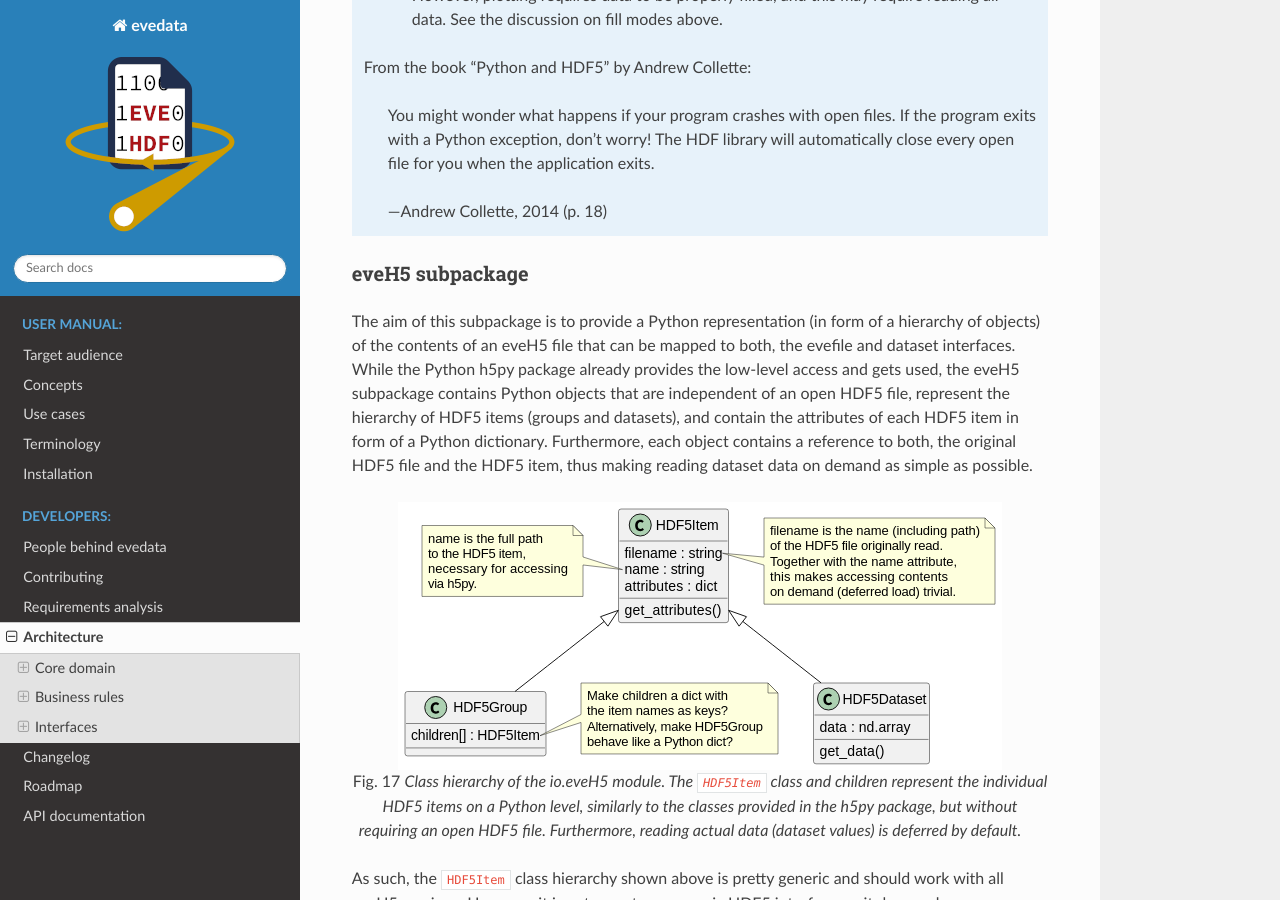
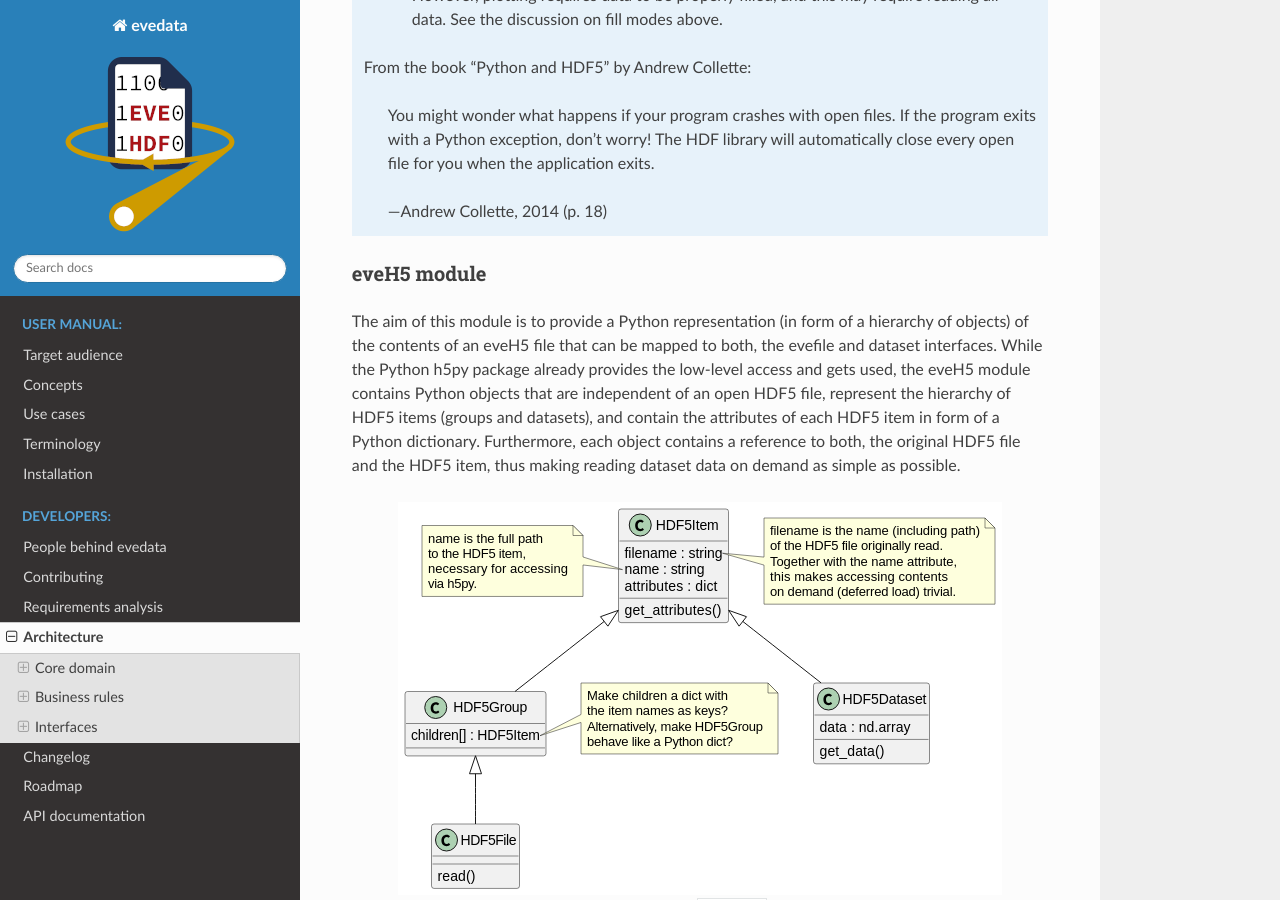
Before and after one commit to tillbiskup/evedata, a Sphinx documentation site: the page built from docs/architecture.rst, in a window 1280 px wide and 900 px high, scrolled down 24298 px. Built offline with Sphinx 7.4.7 and the Read the Docs theme 2.0.0, drawn with Linux system fonts in a browser that asks for light colours.

Commit message:
Update evedata.io.eveH5 class diagram; subpackage=>module

```diff
--- a/docs/architecture.rst
+++ b/docs/architecture.rst
@@ -585,10 +585,10 @@ What may be in here:
         -- Andrew Collette, 2014 (p. 18)
 
 
-eveH5 subpackage
-----------------
+eveH5 module
+------------
 
-The aim of this subpackage is to provide a Python representation (in form of a hierarchy of objects) of the contents of an eveH5 file that can be mapped to both, the evefile and dataset interfaces. While the Python h5py package already provides the low-level access and gets used, the eveH5 subpackage contains Python objects that are independent of an open HDF5 file, represent the hierarchy of HDF5 items (groups and datasets), and contain the attributes of each HDF5 item in form of a Python dictionary. Furthermore, each object contains a reference to both, the original HDF5 file and the HDF5 item, thus making reading dataset data on demand as simple as possible.
+The aim of this module is to provide a Python representation (in form of a hierarchy of objects) of the contents of an eveH5 file that can be mapped to both, the evefile and dataset interfaces. While the Python h5py package already provides the low-level access and gets used, the eveH5 module contains Python objects that are independent of an open HDF5 file, represent the hierarchy of HDF5 items (groups and datasets), and contain the attributes of each HDF5 item in form of a Python dictionary. Furthermore, each object contains a reference to both, the original HDF5 file and the HDF5 item, thus making reading dataset data on demand as simple as possible.
 
 
 .. figure:: uml/evedata.io.eveH5.*
```
Also changed, not shown: docs/uml/evedata.io.eveH5.svg, 2 other files.
